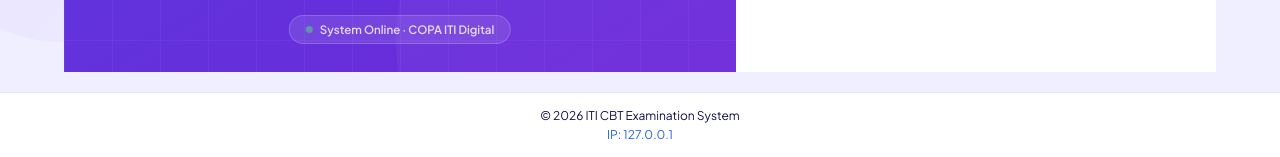
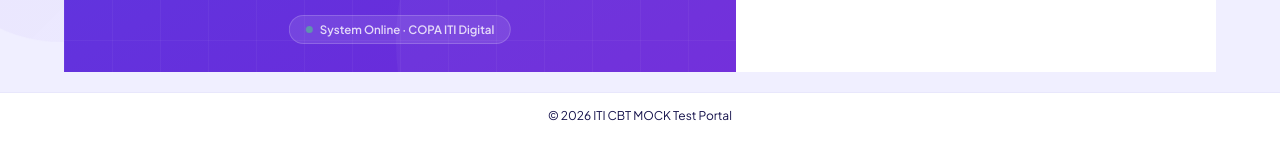
Before and after one commit to Gopal160820/iti-cbt-mock-portal, a Django app: page /login/ in a window 1280 px wide. Shown: the part 818-975 px from the top of the page. After the commit the page ends 939 px from the top, so only its background shows below. Run offline with Django 5.2, Linux system fonts and the light colour scheme.

```diff
--- a/exam/templates/exam/base.html
+++ b/exam/templates/exam/base.html
@@ -236,8 +236,7 @@
 </div>
 
 <footer class="footer">
-    <div>&copy; 2026 ITI CBT Examination System</div>
-    <div style="margin-top: 4px; color: var(--primary);">IP: {{ request.META.REMOTE_ADDR }}</div>
+    <div>&copy; 2026 ITI CBT MOCK Test Portal</div>
 </footer>
 
 <script>
```
